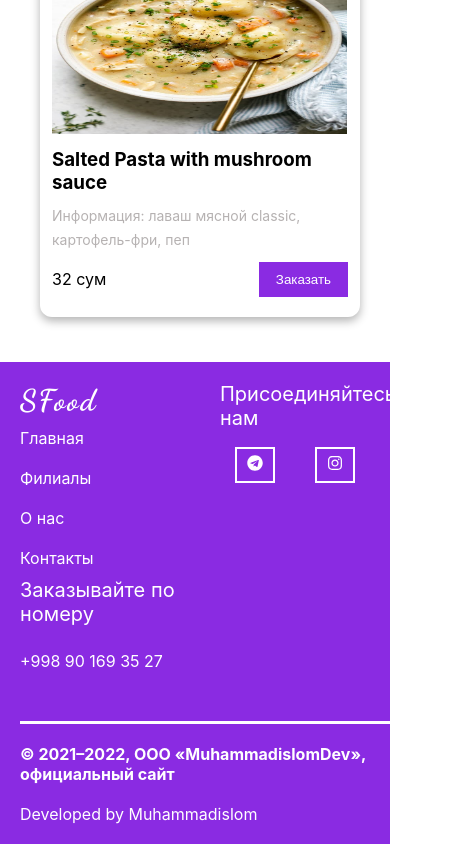
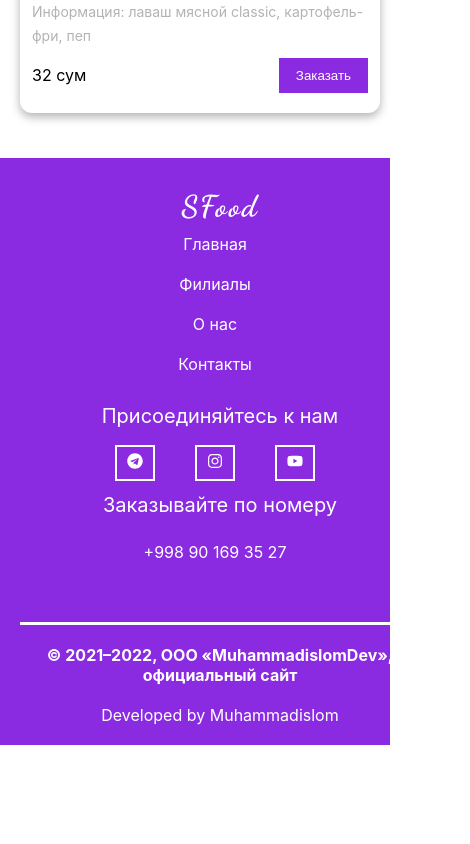
Before and after one commit to Muhammadislom-Dev/fastfood-react, a React (Create React App) app: page / in a window 390 px wide. Shown: the part 2102-2946 px from the top of the page, 470 px wide, since content can reach past the window. After the commit the page ends 2847 px from the top, so only its background shows below. Built offline with nearby package versions, Linux system fonts and the light colour scheme.

Commit message:
Initial commit

```diff
--- a/src/components/Foodcard/Foodcard.css
+++ b/src/components/Foodcard/Foodcard.css
@@ -157,3 +157,18 @@
         max-height: 400px;
     }
 }
+
+@media (max-width:420px) {
+
+    .container{
+        width: 300px;
+    }
+    .foods-img{
+        width: 248px;
+        height: 150px;
+    }
+
+    .foods-list{
+        width: 90%;
+    }
+}
--- a/src/components/Footer/Footer.css
+++ b/src/components/Footer/Footer.css
@@ -144,8 +144,22 @@ h4{
     .container{
         width: 400px;
     }
+    .footer-list{
+        padding: 10px 0;
+        width: 100%;
+    }
 
-    .footer-items{
-        width: 250px;
+    .footer-page, .footer-box{
+        flex-direction: column;
+        justify-content: center;
+        text-align: center;
+        align-items: center;
     }
 }
+
+@media (max-width:420px) {
+
+    .container{
+        width: 300px;
+    }
+}
```
